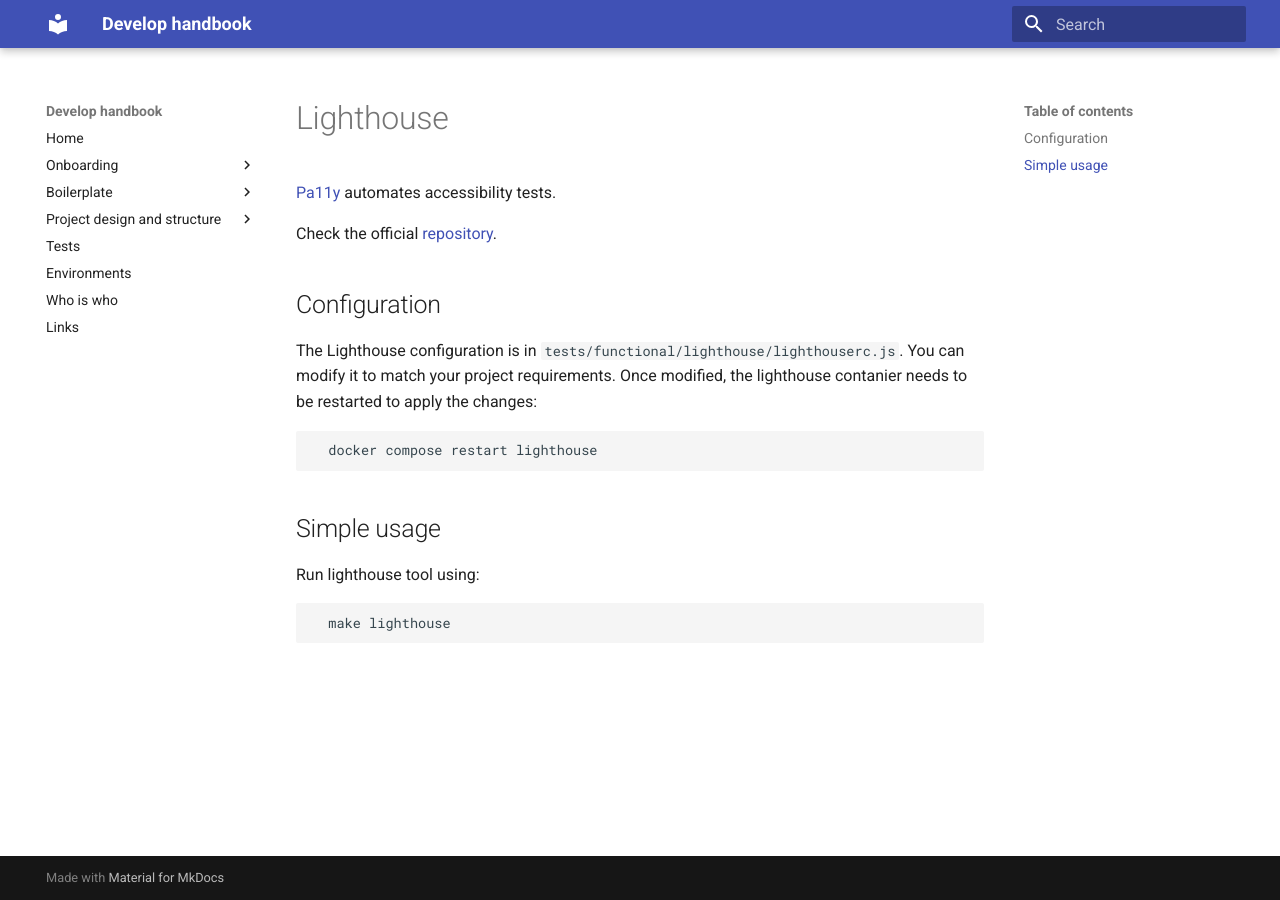
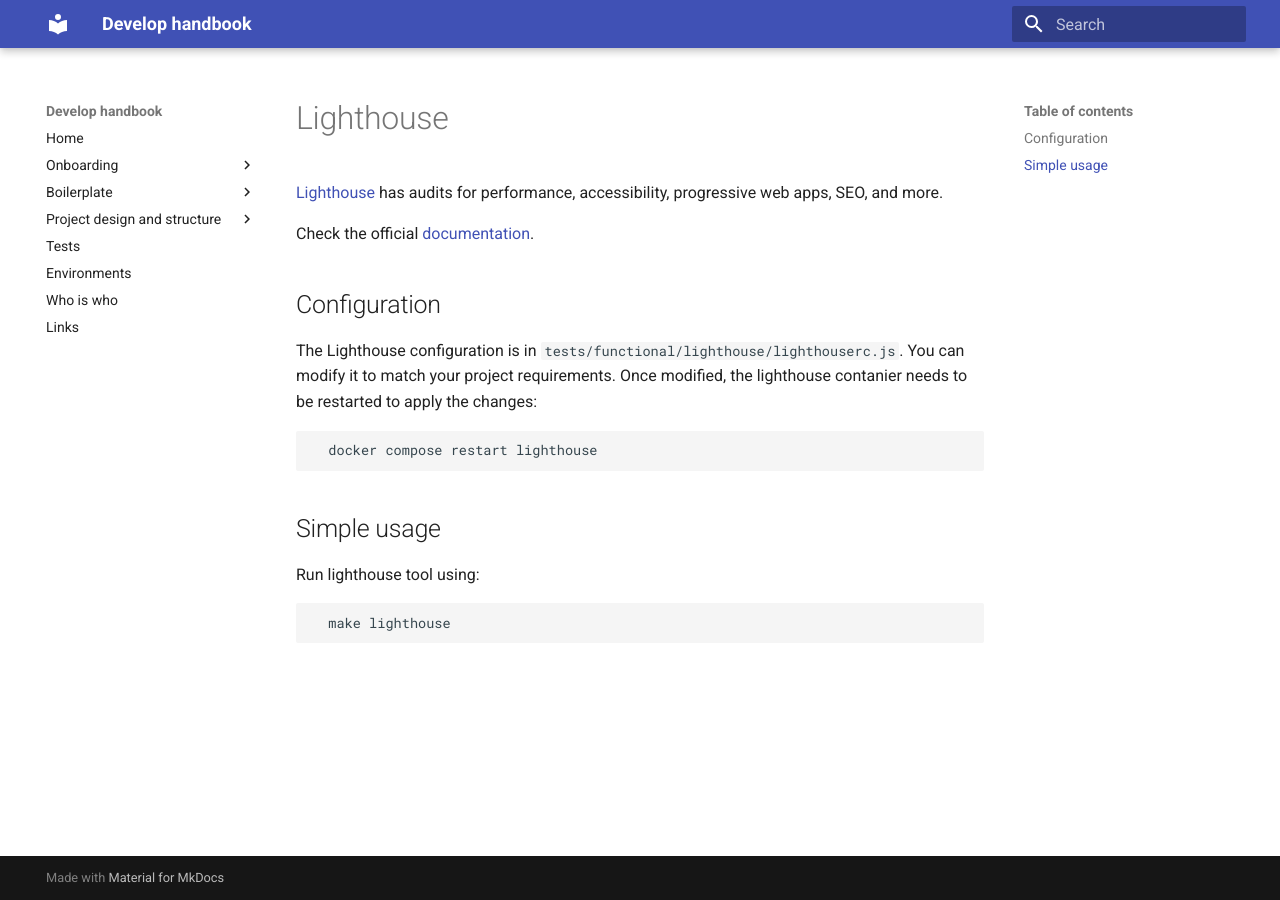
Before and after one commit to Metadrop/drupal-boilerplate, an MkDocs documentation site: the page built from docs/docs/boilerplate/lighthouse.md, in a window 1280 px wide. Built offline with MkDocs 1.6.1 and Material for MkDocs 9.7.7, drawn with Linux system fonts in a browser that asks for light colours.

Commit message:
Fix Lighthouse documentation

```diff
--- a/docs/docs/boilerplate/lighthouse.md
+++ b/docs/docs/boilerplate/lighthouse.md
@@ -1,8 +1,8 @@
 # Lighthouse
 
-[Pa11y](https://pa11y.org/) automates accessibility tests.
+[Lighthouse](https://developer.chrome.com/docs/lighthouse) has audits for performance, accessibility, progressive web apps, SEO, and more.
 
-Check the official [repository](https://github.com/pa11y/pa11y).
+Check the official [documentation](https://developer.chrome.com/docs/lighthouse/overview).
 
 
 ## Configuration
```
